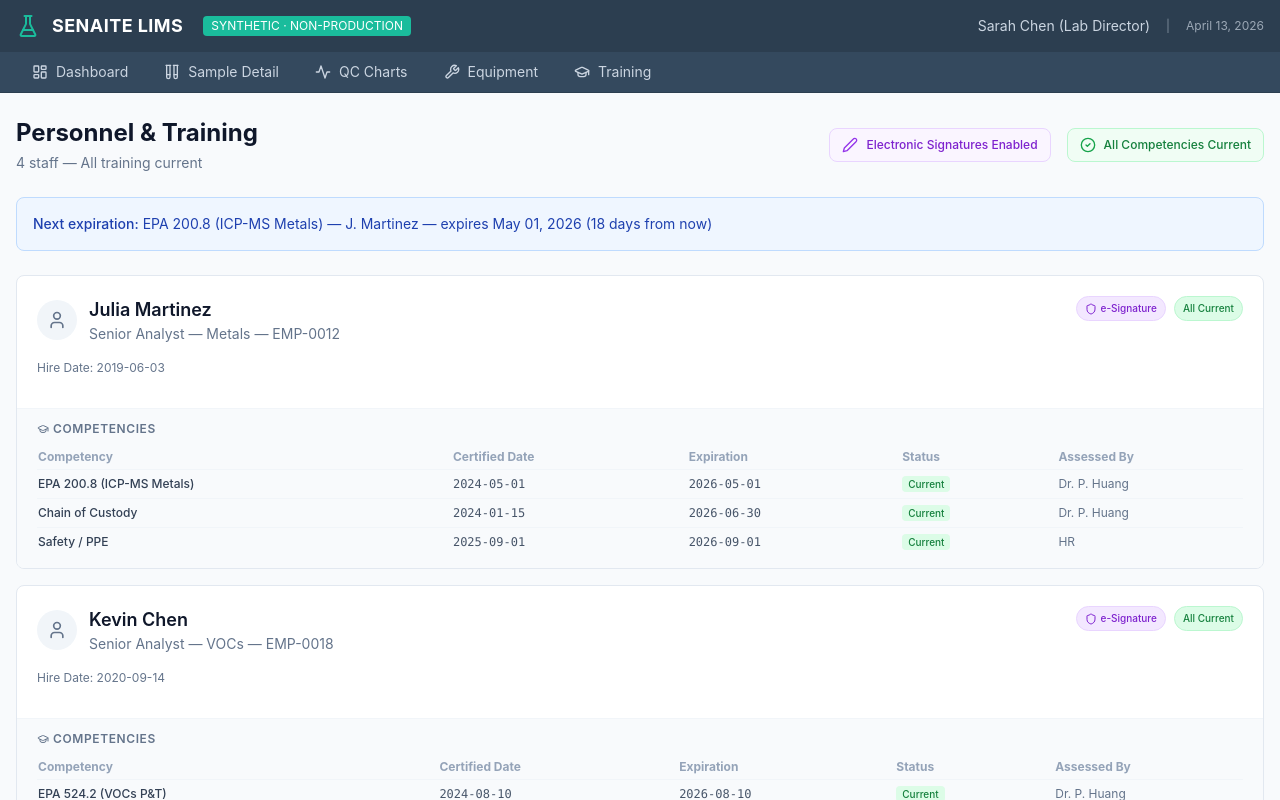
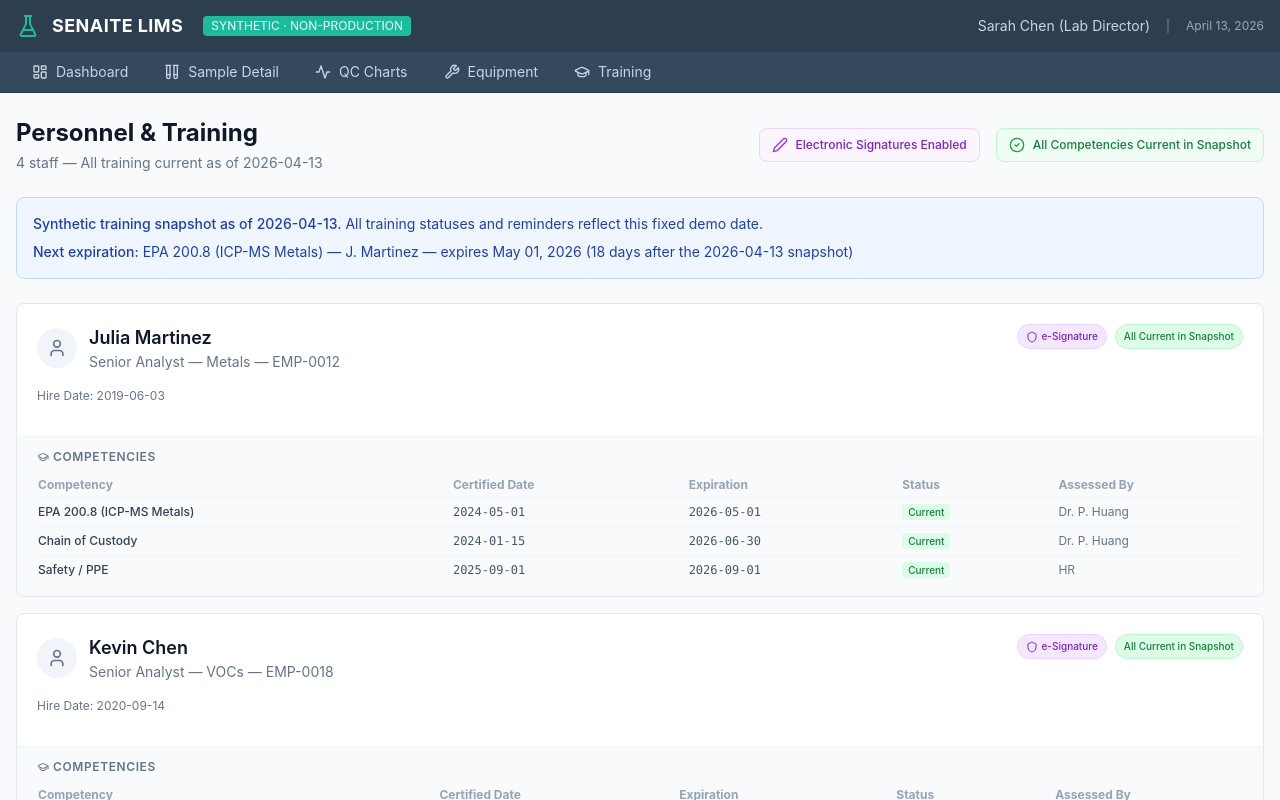
Before and after one commit to TombStoneDash/lims-box, a Next.js app: page /senaite-demo/training in a window 1280 px wide. Shown: the top 800 px of the page. Built offline with nearby package versions, Linux system fonts and the light colour scheme.

Commit message:
fix(demo): label training countdowns with their snapshot date
Built by Codex on Main Daisy (Hudson's ChatGPT account), queue job 524-lims-box-training-snapshot-date.

Co-Authored-By: Claude Fable 5.1 <noreply@anthropic.com>

```diff
--- a/app/senaite-demo/training/page.tsx
+++ b/app/senaite-demo/training/page.tsx
@@ -1,4 +1,5 @@
-import { staff, trainingSummary } from '@/lib/demo-data';
+import React from 'react';
+import { staff, trainingSummary, TRAINING_SUMMARY_AS_OF_DATE } from '@/lib/demo-data';
 import { CheckCircle2, GraduationCap, User, Shield, Pen } from 'lucide-react';
 
 export default function TrainingPage() {
@@ -7,7 +8,7 @@ export default function TrainingPage() {
       <div className="flex items-center justify-between">
         <div>
           <h1 className="text-2xl font-bold text-slate-900">Personnel & Training</h1>
-          <p className="text-sm text-slate-500 mt-1">{trainingSummary.totalStaff} staff — All training current</p>
+          <p className="text-sm text-slate-500 mt-1">{trainingSummary.totalStaff} staff — All training current as of {TRAINING_SUMMARY_AS_OF_DATE}</p>
         </div>
         <div className="flex items-center gap-4">
           <div className="flex items-center gap-2 bg-purple-50 border border-purple-200 rounded-lg px-3 py-2">
@@ -16,15 +17,18 @@ export default function TrainingPage() {
           </div>
           <div className="flex items-center gap-2 bg-green-50 border border-green-200 rounded-lg px-3 py-2">
             <CheckCircle2 className="w-4 h-4 text-green-600" />
-            <span className="text-xs font-medium text-green-700">All Competencies Current</span>
+            <span className="text-xs font-medium text-green-700">All Competencies Current in Snapshot</span>
           </div>
         </div>
       </div>
 
       {/* Summary bar */}
       <div className="bg-blue-50 border border-blue-200 rounded-lg p-4">
+        <p className="text-sm text-blue-800 mb-2">
+          <span className="font-medium">Synthetic training snapshot as of {TRAINING_SUMMARY_AS_OF_DATE}.</span> All training statuses and reminders reflect this fixed demo date.
+        </p>
         <p className="text-sm text-blue-800">
-          <span className="font-medium">Next expiration:</span> {trainingSummary.nextExpirationName} — expires {trainingSummary.nextExpiration} ({trainingSummary.nextExpirationDaysRemaining} days from now)
+          <span className="font-medium">Next expiration:</span> {trainingSummary.nextExpirationName} — expires {trainingSummary.nextExpiration} ({trainingSummary.nextExpirationDaysRemaining} days after the {TRAINING_SUMMARY_AS_OF_DATE} snapshot)
         </p>
       </div>
 
@@ -50,7 +54,7 @@ export default function TrainingPage() {
                     </span>
                   )}
                   <span className="px-2 py-1 rounded-full text-[10px] font-medium bg-green-100 text-green-700 border border-green-200">
-                    All Current
+                    All Current in Snapshot
                   </span>
                 </div>
               </div>
```
Also changed, not shown: 1 other file (tests, documents, lock files or other folders).
